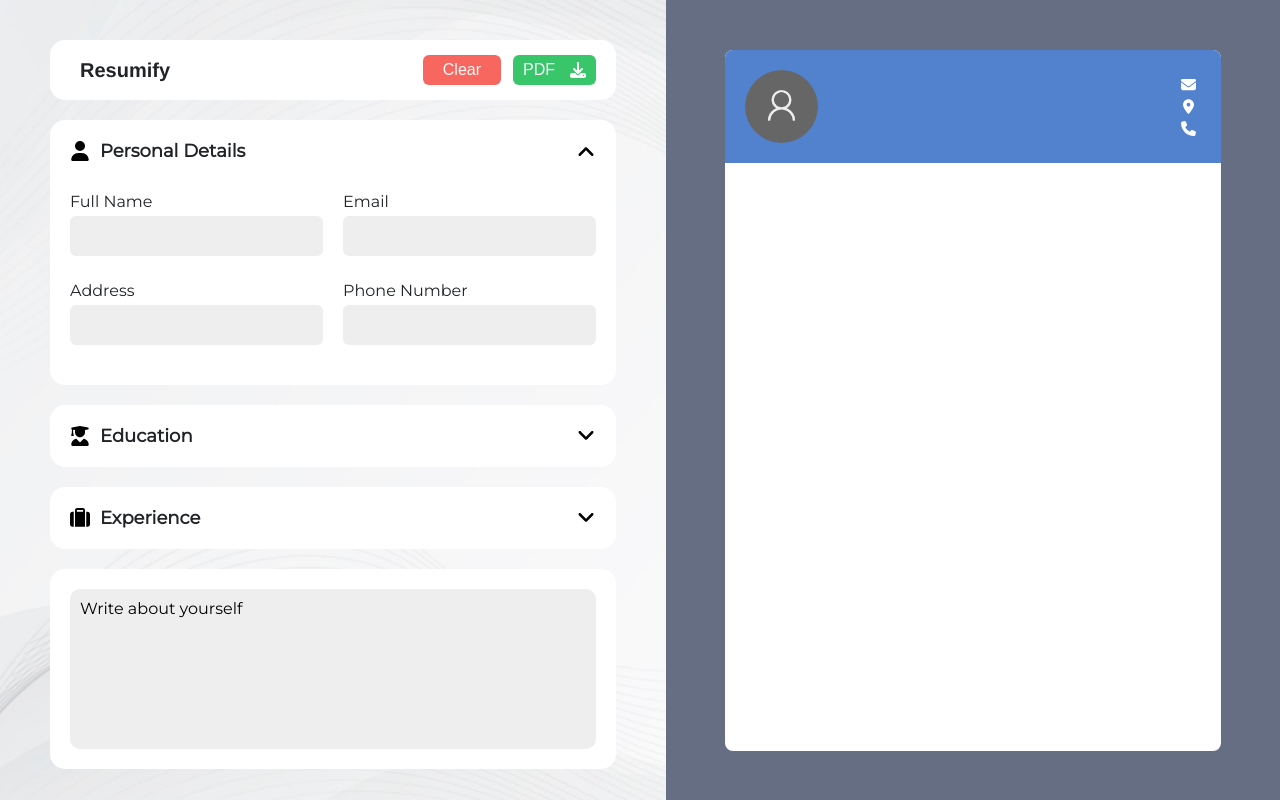
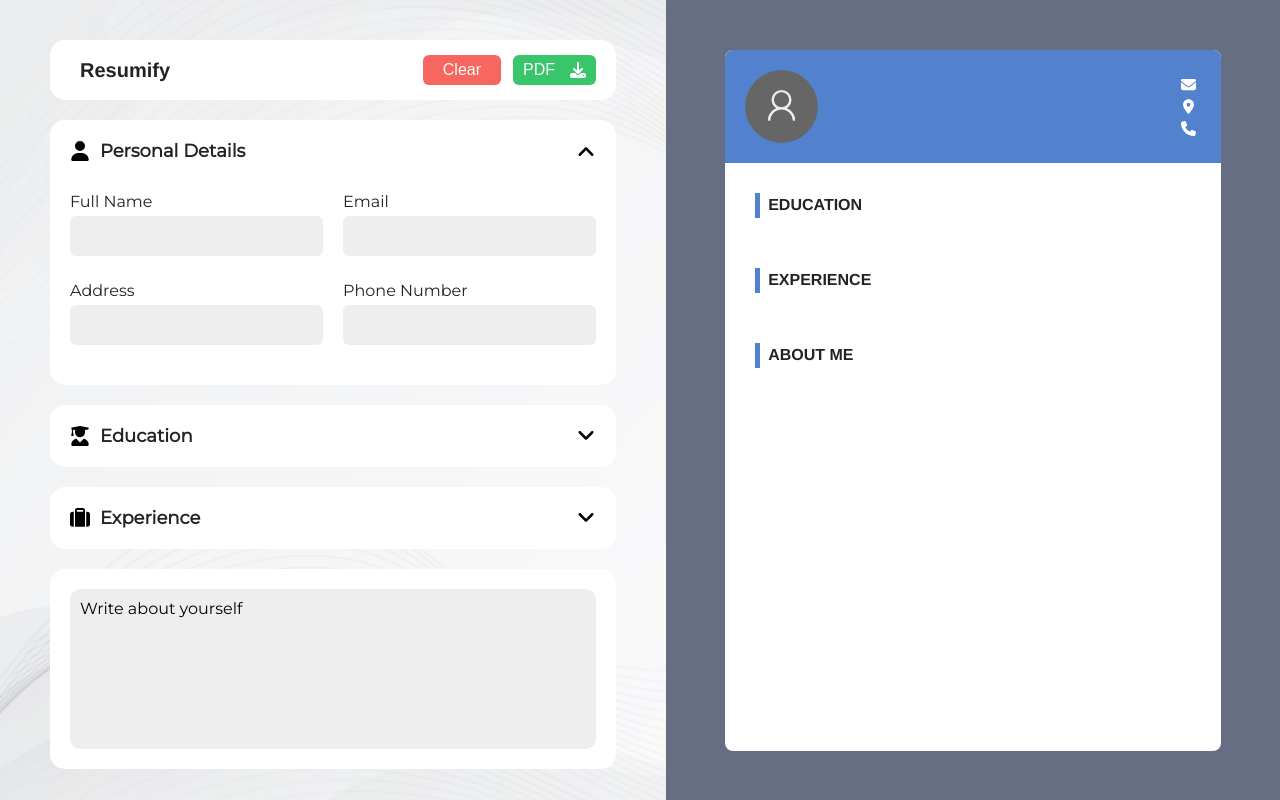
Before and after one commit to stefanbrkic1/cv-app, a React (Vite) app: page / in a window 1280 px wide. Both pictures are taken after a click on the button "Get Started". Built offline with nearby package versions, Linux system fonts and the light colour scheme.

Commit message:
Added Resume Body Information Reactivity

```diff
--- a/src/components/Education.jsx
+++ b/src/components/Education.jsx
@@ -17,6 +17,23 @@ function Education({ handleInputValue, educationData }) {
           />
         </div>
         <div className="input-field">
+          <label htmlFor="location" className="display-block">
+            Location
+          </label>
+          <input
+            type="text"
+            id="location"
+            className="input-styling"
+            value={educationData.location}
+            onChange={(e) =>
+              handleInputValue("education", "location", e.target.value)
+            }
+          />
+        </div>
+      </div>
+
+      <div className="flex">
+        <div className="input-field">
           <label htmlFor="degree" className="display-block">
             Degree
           </label>
@@ -27,23 +44,6 @@ function Education({ handleInputValue, educationData }) {
             value={educationData.degree}
             onChange={(e) =>
               handleInputValue("education", "degree", e.target.value)
-            }
-          />
-        </div>
-      </div>
-
-      <div className="flex">
-        <div className="input-field">
-          <label htmlFor="location" className="display-block">
-            Location
-          </label>
-          <input
-            type="text"
-            id="location"
-            className="input-styling"
-            value={educationData.location}
-            onChange={(e) =>
-              handleInputValue("education", "location", e.target.value)
             }
           />
         </div>
--- a/src/components/Experience.jsx
+++ b/src/components/Experience.jsx
@@ -17,6 +17,23 @@ function Experience({ handleInputValue, experienceData }) {
           />
         </div>
         <div className="input-field">
+          <label htmlFor="companyLocation" className="display-block">
+            Location
+          </label>
+          <input
+            type="text"
+            id="companyLocation"
+            className="input-styling"
+            value={experienceData.location}
+            onChange={(e) =>
+              handleInputValue("experience", "location", e.target.value)
+            }
+          />
+        </div>
+      </div>
+
+      <div className="flex">
+        <div className="input-field">
           <label htmlFor="position" className="display-block">
             Position Title
           </label>
@@ -27,23 +44,6 @@ function Experience({ handleInputValue, experienceData }) {
             value={experienceData.positionTitle}
             onChange={(e) =>
               handleInputValue("experience", "positionTitle", e.target.value)
-            }
-          />
-        </div>
-      </div>
-
-      <div className="flex">
-        <div className="input-field">
-          <label htmlFor="companyLocation" className="display-block">
-            Location
-          </label>
-          <input
-            type="text"
-            id="companyLocation"
-            className="input-styling"
-            value={experienceData.location}
-            onChange={(e) =>
-              handleInputValue("experience", "location", e.target.value)
             }
           />
         </div>
--- a/src/components/Resume.jsx
+++ b/src/components/Resume.jsx
@@ -1,4 +1,9 @@
-function Resume({ personalDetailsData, educationData, experienceData }) {
+function Resume({
+  personalDetailsData,
+  educationData,
+  experienceData,
+  aboutText,
+}) {
   return (
     <div className="resume">
       {/*Resume Header Section*/}
@@ -29,6 +34,58 @@ function Resume({ personalDetailsData, educationData, experienceData }) {
       </div>
 
       {/*Resume Body Section*/}
+      <div className="resume-body">
+        {/*Education Section*/}
+        <div className="resume-section">
+          <div className="resume-heading">
+            <div className="heading-line"></div>
+            <div className="heading-title">EDUCATION</div>
+          </div>
+          <div className="resume-section-content">
+            <div className="school-resume">
+              {educationData.school} {educationData.location !== "" && ", "}
+              <span className="school-location">{educationData.location}</span>
+            </div>
+            <div className="degree-resume">{educationData.degree}</div>
+            <div className="school-date">
+              {educationData.startDate}{" "}
+              {educationData.startDate !== "" && " / "} {educationData.endDate}
+            </div>
+          </div>
+        </div>
+
+        {/*Experience Section*/}
+        <div className="resume-section">
+          <div className="resume-heading">
+            <div className="heading-line"></div>
+            <div className="heading-title">EXPERIENCE</div>
+          </div>
+          <div className="resume-section-content">
+            <div className="school-resume">
+              {experienceData.companyName}
+              <span className="school-location">
+                {experienceData.location !== "" && ", "}
+                {experienceData.location}
+              </span>
+            </div>
+            <div className="degree-resume">{experienceData.positionTitle}</div>
+            <div className="school-date">
+              {experienceData.startDate}
+              {experienceData.startDate !== "" && " / "}{" "}
+              {experienceData.endDate}
+            </div>
+          </div>
+        </div>
+
+        {/*About Me Section*/}
+        <div className="resume-section">
+          <div className="resume-heading">
+            <div className="heading-line"></div>
+            <div className="heading-title">ABOUT ME</div>
+          </div>
+          <div className="resume-section-content">{aboutText}</div>
+        </div>
+      </div>
     </div>
   );
 }
--- a/src/components/ResumePage.jsx
+++ b/src/components/ResumePage.jsx
@@ -8,6 +8,7 @@ function ResumePage() {
   const [personalDropdown, setPersonalDropdown] = useState(1);
   const [educationDropdown, setEducationDropdown] = useState(0);
   const [experienceDropdown, setExperienceDropdown] = useState(0);
+  const [aboutText, setAboutText] = useState("");
 
   function handleDropdownClick(caller) {
     if (caller === "personalDropdown") {
@@ -141,7 +142,13 @@ function ResumePage() {
           />
         )}
         <div className="about-section">
-          <textarea name="about" id="aboutText" cols="30" rows="10">
+          <textarea
+            name="about"
+            id="aboutText"
+            cols="30"
+            rows="10"
+            onInput={(e) => setAboutText(e.target.value)}
+          >
             Write about yourself
           </textarea>
         </div>
@@ -153,6 +160,7 @@ function ResumePage() {
           personalDetailsData={personalDetailsData}
           educationData={educationData}
           experienceData={experienceData}
+          aboutText={aboutText}
         />
       </section>
     </div>
--- a/src/styles/style.css
+++ b/src/styles/style.css
@@ -486,6 +486,61 @@ a {
   background-size: contain;
 }
 
+.resume-body {
+  width: 100%;
+  height: 100%;
+  padding: 30px;
+}
+
+.resume-heading {
+  display: flex;
+  justify-content: start;
+  align-items: center;
+  gap: 8px;
+  position: relative;
+}
+
+.heading-line {
+  width: 5px;
+  height: 25px;
+  background-color: var(--primary-color);
+}
+
+.heading-title {
+  font-weight: bold;
+  font-size: 16rem;
+  font-family: var(--heading-font-bold);
+}
+
+.resume-section {
+  margin-bottom: 15px;
+}
+
+.resume-section-content {
+  width: 100%;
+  padding: 15px;
+  font-size: 14rem;
+  font-family: var(--heading-font-bold);
+}
+
+.school-resume {
+  font-family: var(--heading-font-bold);
+  font-weight: bold;
+}
+
+.degree-resume {
+  margin-top: 5px;
+  font-size: 12rem;
+  font-family: var(--heading-font-bold);
+}
+
+.school-date {
+  margin-top: 5px;
+  font-size: 12rem;
+  color: var(--text-tertiary-color);
+  font-family: var(--heading-font-bold);
+}
+
 /*Media Queries*/
 
 /* Phones */
```
